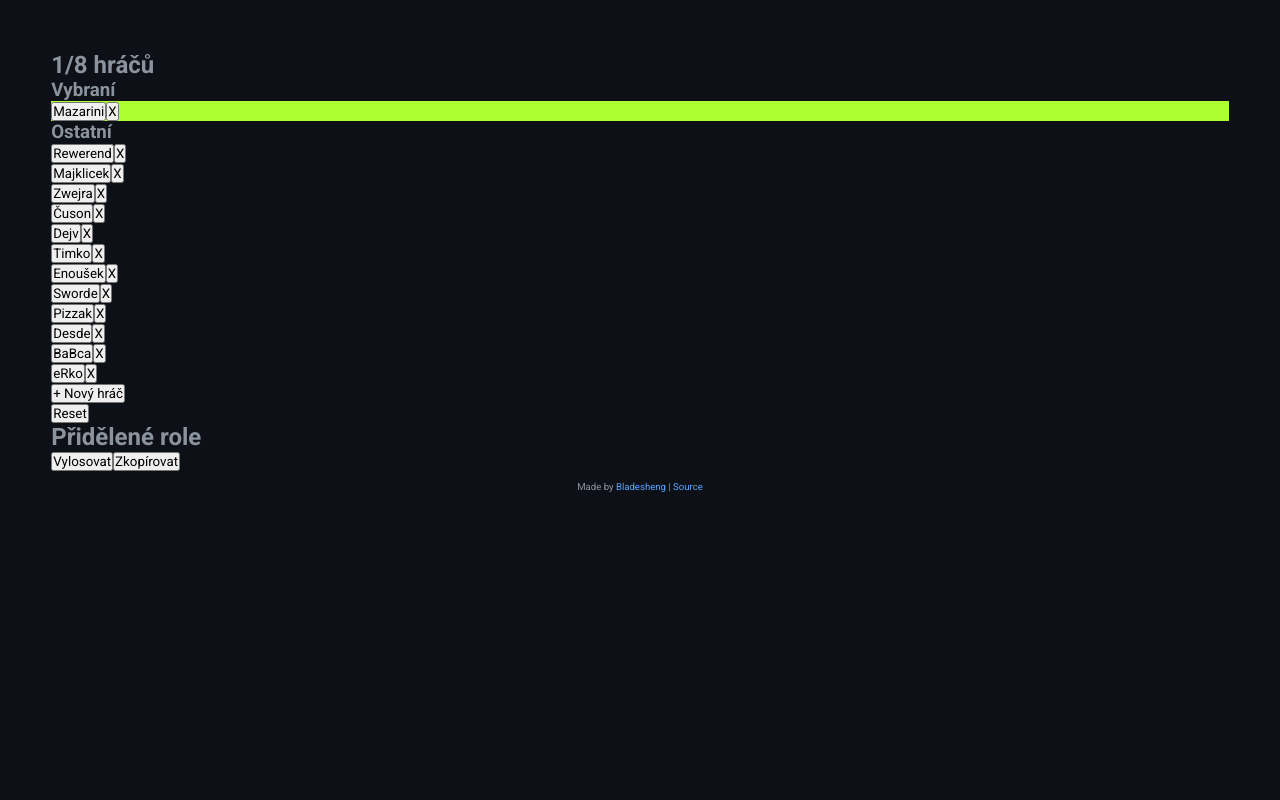
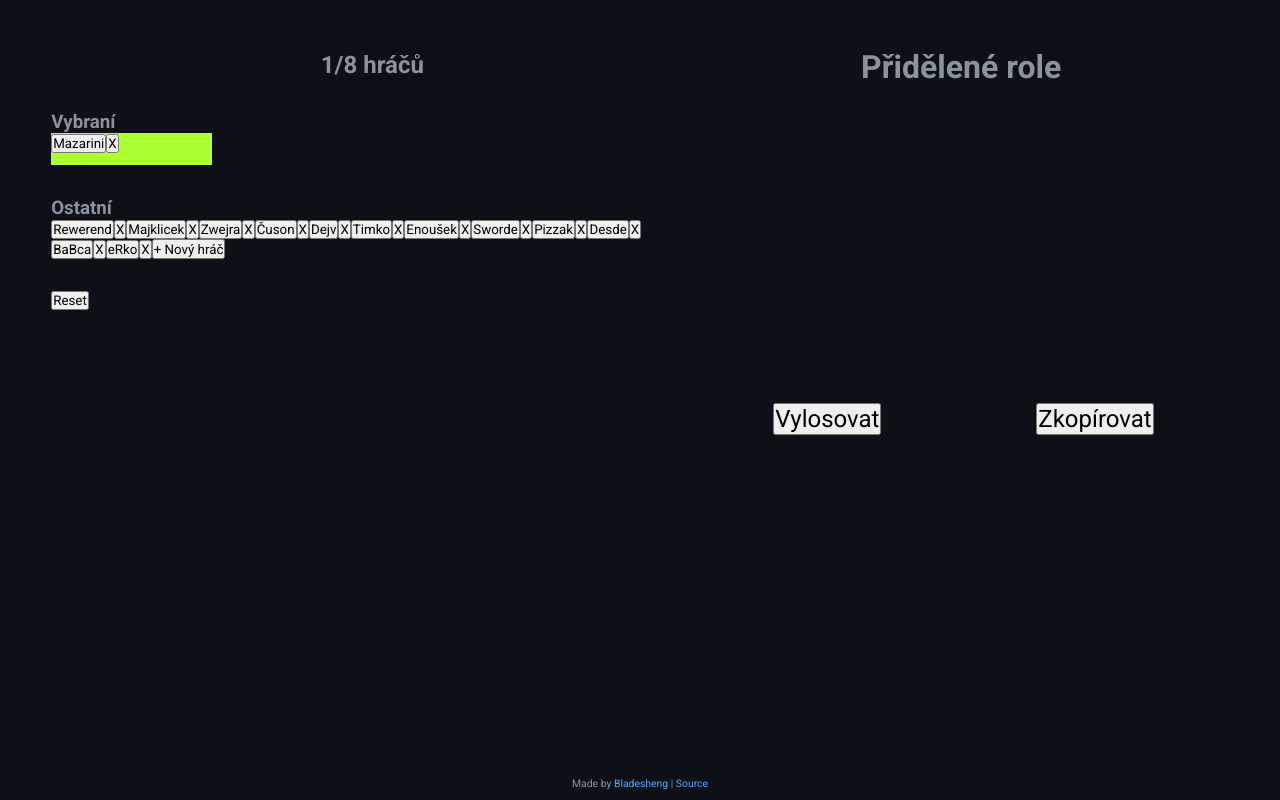
Before and after one commit to Bladesheng/dread-hunger-rolepicker-0, a React app: page / in a window 1280 px wide. Built offline with nearby package versions, Linux system fonts and the light colour scheme.

Commit message:
Style layout

```diff
--- a/src/components/PlayersShuffled.tsx
+++ b/src/components/PlayersShuffled.tsx
@@ -120,7 +120,7 @@ export default function PlayersShuffled(props: IProps) {
   }
 
   return (
-    <section className="shuffle">
+    <section className="shuffler">
       <h1>Přidělené role</h1>
       <ol className="shuffledPlayers">{shuffledPlayersElements}</ol>
 
--- a/src/styles/style.scss
+++ b/src/styles/style.scss
@@ -29,8 +29,11 @@ body,
 .app {
   width: 100vw;
   max-width: 100vw;
+  overflow-x: hidden;
 
-  overflow-x: hidden;
+  height: 100vh;
+  max-height: 100vh;
+  overflow-y: hidden;
 
   font-family: $font-stack;
   color: $font-color-primary;
@@ -40,9 +43,6 @@ body,
 .app {
   display: flex;
   flex-direction: column;
-
-  padding: 4vw;
-  padding-bottom: 0;
 }
 
 button {
@@ -50,26 +50,96 @@ button {
   font-family: $font-stack;
 }
 
+ol {
+  list-style-type: none;
+}
+
 main {
   flex: 1 1 auto;
+  padding: 4vw;
 
-  .selected {
-    background-color: greenyellow;
+  display: grid;
+  grid-template-columns: 1.2fr 1fr;
+
+  .picker {
+    display: flex;
+    flex-direction: column;
+    align-items: flex-start;
+    gap: 2rem;
+
+    h1.counter {
+      place-self: center;
+    }
+    .full {
+      color: green;
+    }
+    .overflow {
+      color: orangered;
+    }
+
+    section.lists {
+      width: 100%;
+
+      h1 {
+      }
+
+      ol.selectedPlayers {
+        display: grid;
+        grid-template-rows: 2rem 2rem;
+        grid-auto-rows: 2rem;
+        grid-template-columns: 1fr 1fr 1fr 1fr;
+
+        li {
+        }
+        .selected {
+          background-color: greenyellow;
+        }
+      }
+    }
+
+    ol.unselectedPlayers {
+      display: flex;
+      flex-wrap: wrap;
+    }
   }
 
-  .full {
-    color: green;
+  button.reset {
   }
-  .overflow {
-    color: orangered;
+}
+
+.shuffler {
+  display: grid;
+  grid-template-columns: 1fr 1fr;
+  grid-template-rows: 2rem 20rem 2rem;
+  grid-auto-rows: 2rem;
+  justify-items: center;
+  place-items: center;
+
+  h1 {
+    grid-column: 1 / 3;
+
+    font-size: 2rem;
+  }
+  ol {
+    grid-column: 1 / 3;
+
+    li {
+      font-family: $font-stack-mono;
+      font-size: 1.3rem;
+    }
   }
 
-  ol {
-    list-style-type: none;
+  button {
+    font-size: 1.5rem;
   }
 
-  ol.shuffledPlayers {
-    font-family: $font-stack-mono;
+  button.shuffle {
+  }
+  button.copy {
+  }
+
+  .popup {
+    grid-column: 2 / 3;
   }
 }
 
@@ -77,8 +147,8 @@ footer {
   flex: 0 1 auto;
 
   text-align: center;
-  padding: 0.6rem;
-  font-size: 0.6rem;
+  padding: 0.65rem;
+  font-size: 0.65rem;
 
   a {
     text-decoration: none;
```
